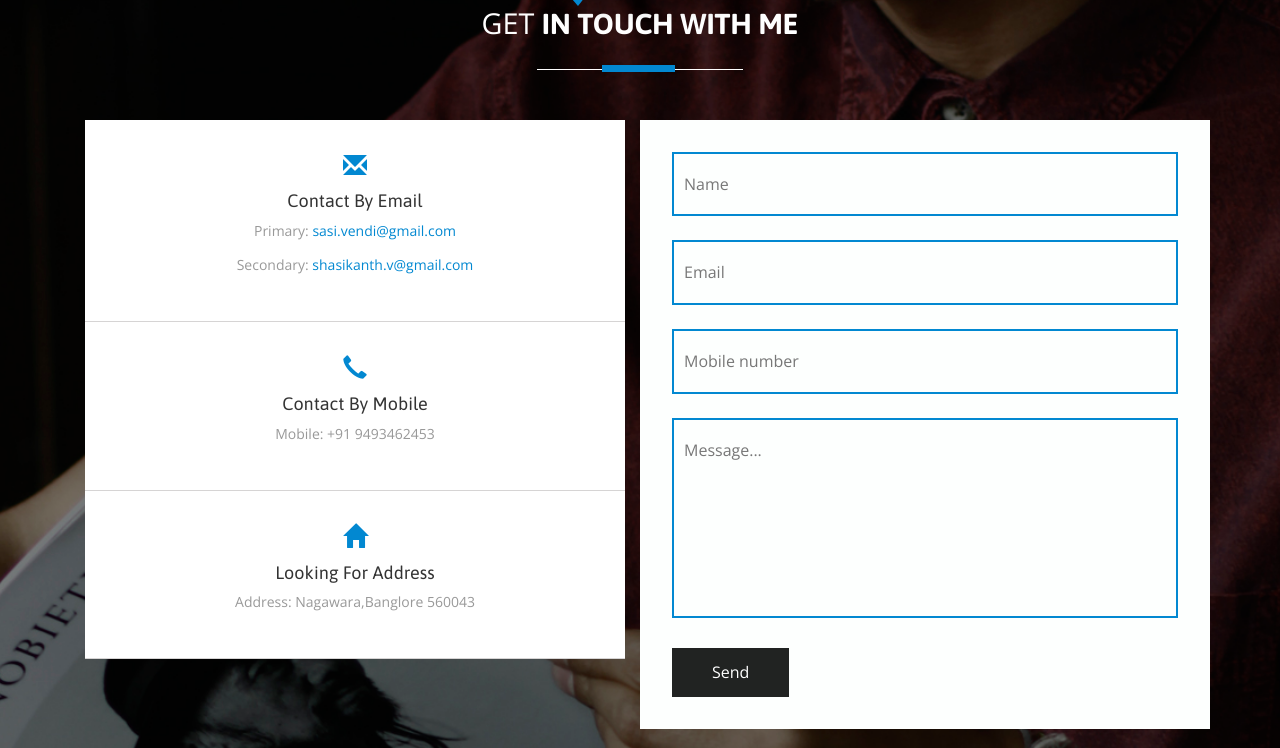
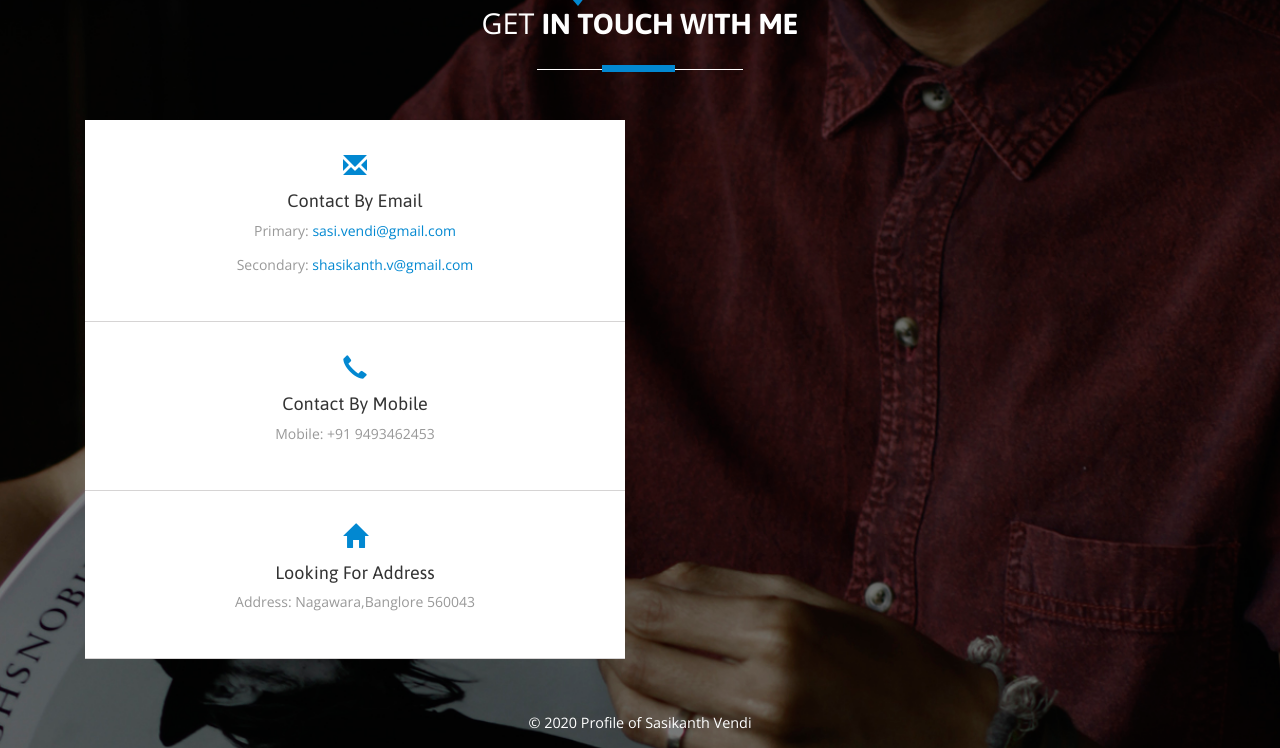
Before and after one commit to sasikanth-v/Resume, a plain HTML site: page index.html in a window 1280 px wide. Shown: the part 3809-4557 px from the top of the page. Drawn offline with nearby package versions, Linux system fonts and the light colour scheme; files whose address does not match are found by name.

Commit message:
Update index.html
some block of code commented

```diff
--- a/index.html
+++ b/index.html
@@ -588,7 +588,7 @@ License URL: http://creativecommons.org/licenses/by/3.0/
           </div>
           <div class="clearfix"> </div>
         </div>
-        <div class="col-md-6 mail_right">
+        <!-- <div class="col-md-6 mail_right">
           <form action="#" method="post">
             <input type="text" name="Name" value="Name" onfocus="this.value = '';" onblur="if (this.value == '') {this.value = 'Name';}"
               required="">
@@ -600,7 +600,7 @@ License URL: http://creativecommons.org/licenses/by/3.0/
             <input type="submit" value="Send">
 
           </form>
-        </div>
+        </div> -->
         <div class="clearfix"></div>
       </div>
       <div class="copy_right text-center">
```
